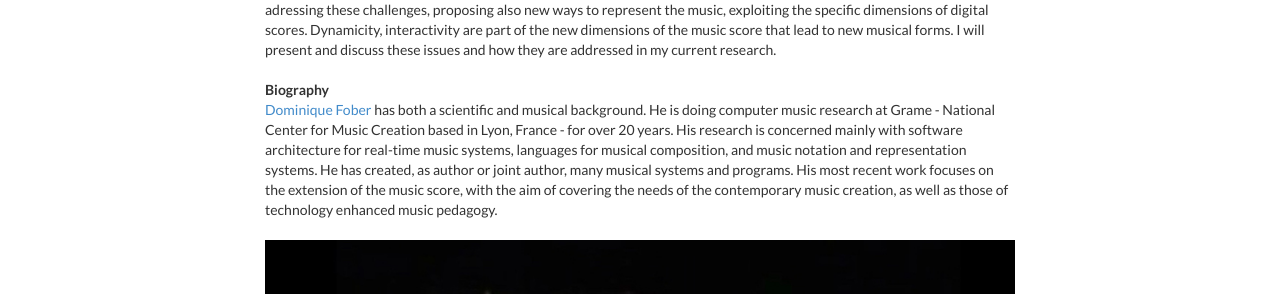
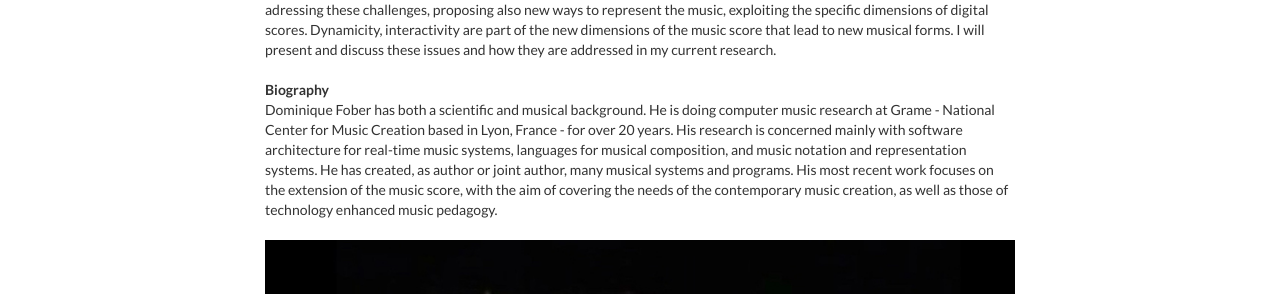
Before and after one commit to thormagnusson/ircam, a Jekyll site: the page built from index.html, in a window 1280 px wide and 900 px high, scrolled down 11740 px. Shown: the part 159-453 px from the top of the window. Built offline with Jekyll 4.4.1, drawn with Linux system fonts in a browser that asks for light colours; nearby versions of some CDN libraries; library files that are not in the unit come from our copies; part of the change alters nothing that is shown.

```diff
--- a/_includes/presenters.html
+++ b/_includes/presenters.html
@@ -161,7 +161,7 @@ Confirmed presenters - >
 
             <br><b>Biography</b><br>
 
-            <a href ="www.google.com">Dominique Fober</a> has both a scientific and musical background. He is doing computer music research at Grame - National Center for Music Creation based in Lyon, France - for over 20 years. His research is concerned mainly with software architecture for real-time music systems, languages for musical composition, and music notation and representation systems. He has created, as author or joint author, many musical systems and programs. His most recent work focuses on the extension of the music score, with the aim of covering the needs of the contemporary music creation, as well as  those of technology enhanced music pedagogy.
+            Dominique Fober has both a scientific and musical background. He is doing computer music research at Grame - National Center for Music Creation based in Lyon, France - for over 20 years. His research is concerned mainly with software architecture for real-time music systems, languages for musical composition, and music notation and representation systems. He has created, as author or joint author, many musical systems and programs. His most recent work focuses on the extension of the music score, with the aim of covering the needs of the contemporary music creation, as well as  those of technology enhanced music pedagogy.
             <br><br>
 
             <div class="image-wrapper">
```
Also changed, not shown: 4 other files.
